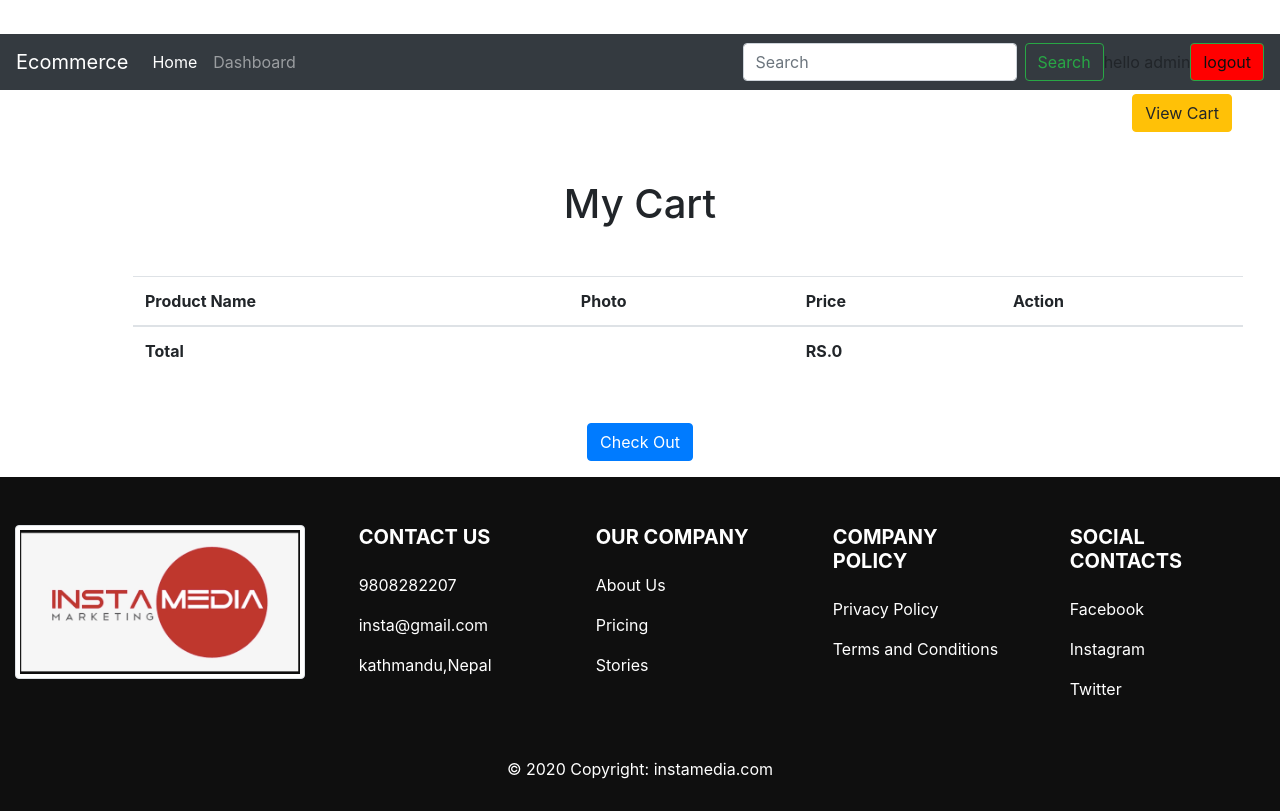
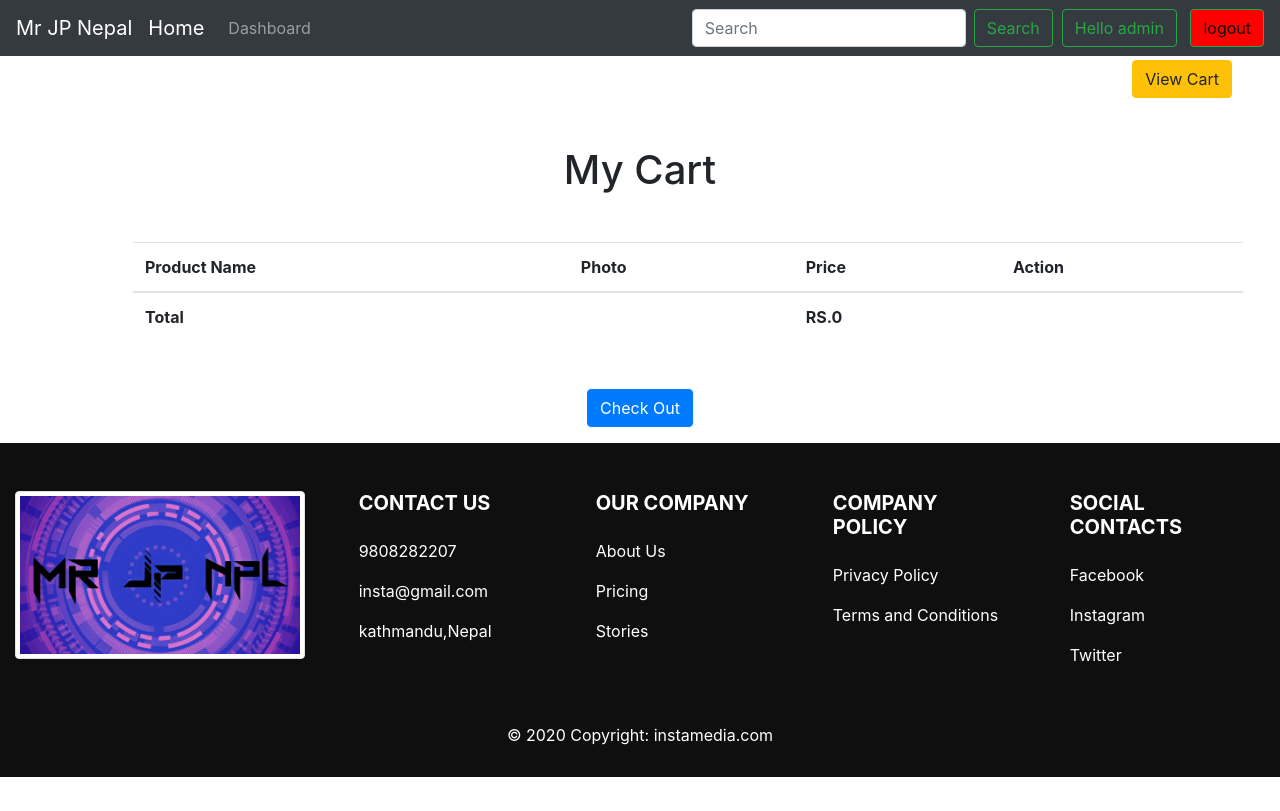
Before and after one commit to pujanrajrai/single-vendor-ecom, a Django app: page /cart/ in a window 1280 px wide. After the commit the page ends 777 px from the top, so only its background shows below. Run offline with Django 3.2, Linux system fonts and the light colour scheme; a user stored in the database is signed in; data comes from the database, SQL or seed files in the repository; both versions use the stored data as it was after the commit; lists and menus that the app fills with data are empty; some libraries are stand-ins or nearby versions.

Commit message:
everything ready

```diff
--- a/ecom/templates/ecom/base.html
+++ b/ecom/templates/ecom/base.html
@@ -14,13 +14,13 @@
 </head>
 
 <body>
-<div class="w-100  top-div text-right">
+<!--<div class="w-100  top-div text-right">-->
 
-</div>
+<!--</div>-->
 <div class="wrapper">
 
     <nav class="navbar navbar-expand-lg navbar-dark bg-dark">
-        <a class="navbar-brand" href="{% url 'ecom:home' %}">Ecommerce</a>
+        <a class="navbar-brand" href="#">Mr JP Nepal</a>
         <button class="navbar-toggler" type="button" data-toggle="collapse" data-target="#navbarSupportedContent"
                 aria-controls="navbarSupportedContent" aria-expanded="false" aria-label="Toggle navigation">
             <span class="navbar-toggler-icon"></span>
@@ -29,7 +29,7 @@
         <div class="collapse navbar-collapse" id="navbarSupportedContent">
             <ul class="navbar-nav mr-auto">
                 <li class="nav-item active">
-                    <a class="nav-link" href="#">Home <span class="sr-only">(current)</span></a>
+                    <a class="navbar-brand" href="{% url 'ecom:home' %}">Home</a>
                 </li>
                 {% if user.is_admin %}
                     <li class="nav-item">
@@ -38,12 +38,12 @@
                 {% endif %}
 
             </ul>
-            <form class="form-inline my-2 my-lg-0">
-                <input class="form-control mr-sm-2" type="search" placeholder="Search" aria-label="Search">
+            <form class="form-inline my-2 my-lg-0" method="get" action="{% url 'ecom:search' %}">
+                <input class="form-control mr-sm-2" name="search" type="search" placeholder="Search" aria-label="Search">
                 <button class="btn btn-outline-success my-2 my-sm-0" type="submit">Search</button>
             </form>
             {% if user.is_authenticated %}
-                hello {{ user }}
+                &nbsp;&nbsp;<button class="btn btn-outline-success">Hello {{user}} </button>&nbsp;&nbsp;&nbsp;
                 <a href="{% url 'accounts:logout' %}" style="color: #0F0F0F;background-color: red"
                    class="btn btn-outline-success">logout</a>
 
@@ -81,7 +81,7 @@
 
                 <!-- Content -->
 
-                <img src="{% static 'images/instamedia.png' %}" alt="..." class="img-thumbnail">
+                <img src="{% static 'images/jp.png' %}" alt="..." class="img-thumbnail">
 
             </div>
             <!-- Grid column -->
--- a/ecom/urls.py
+++ b/ecom/urls.py
@@ -9,5 +9,7 @@ urlpatterns = [
     path('addtocart/<slug:slug>', views.addtocart, name='add_to_cart'),
     path('cart/', views.viewcart, name='cart'),
     path('deletecart/<int:id>', views.remove_from_cart, name='remove_from_cart'),
-    path('checkout/', views.checkout, name='checkout')
+    path('checkout/', views.checkout, name='checkout'),
+    path('search/', views.search_product, name='search')
+
 ]
--- a/ecom/views.py
+++ b/ecom/views.py
@@ -1,6 +1,6 @@
 from django.contrib.auth.decorators import login_required
 from django.shortcuts import render, redirect, HttpResponse
-import requests as req
+# import requests as req
 
 from .models import Product, Category, Order
 from .forms import OrderForm
@@ -71,3 +71,12 @@ def checkout(request):
         print(request.GET.get('total'))
         Order.objects.filter(user=request.user).update(is_bought=True)
         return redirect('ecom:home')
+
+
+
+def search_product(request):
+    search=request.GET.get("search")
+    print("hello")
+    print(search)
+    context = {"products": Product.objects.filter(name=search)}
+    return render(request,'ecom/product.html',context)
```
Also changed, not shown: ecommerece/settings.py (+8 -1 lines), db.sqlite3, media/product_image/51fXPi8EfbL.jpeg (added), media/product_image/71pSk55wAAL._AC_SL1063_.jpg (added), media/product_image/GOD_.jpeg (added), media/product_image/GTA_V_.png (added), media/product_image/fifa_21.jpeg (added), media/product_image/ghost-of-tsushima-for-ps4.jpeg (added), media/product_image/images.jpeg (added), media/product_image/moto_gp_21_.jpeg (added), media/product_image/nba2k_21.jpeg (added), static/images/jp.png (added), 1 other file.
